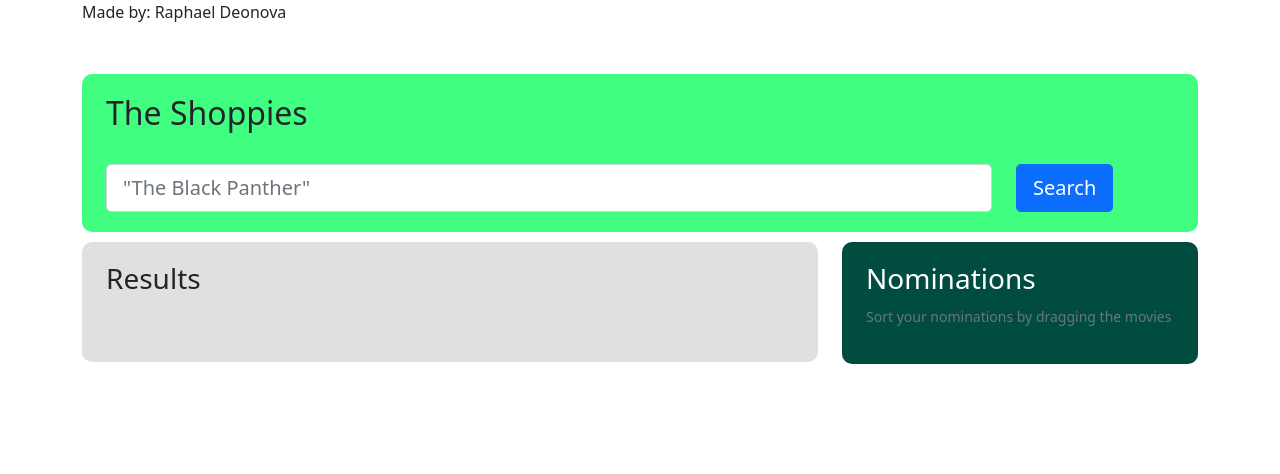
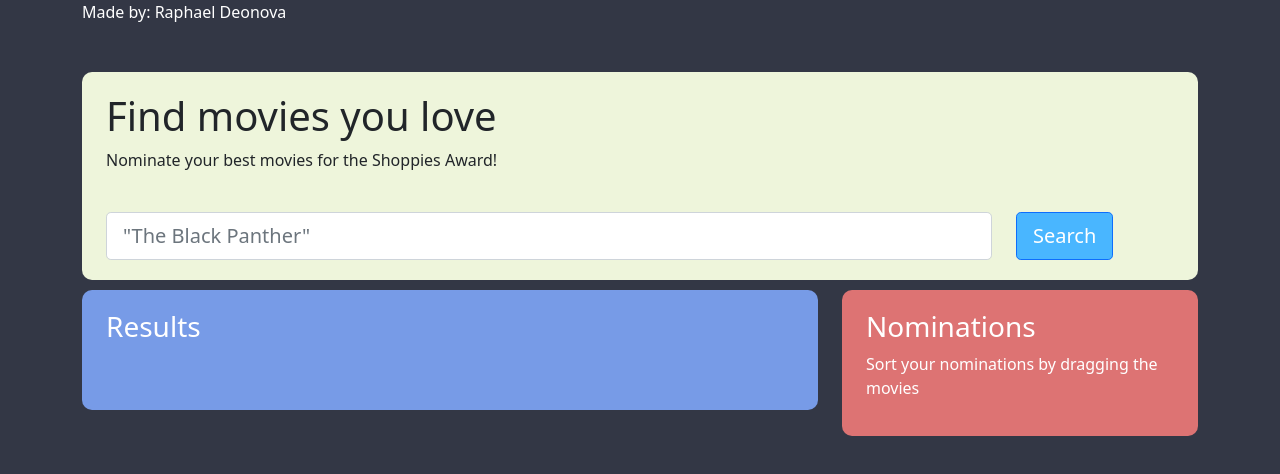
Before and after one commit to raphaeldeonova/raphaeldeonova.github.io, a React (Create React App) app: page / in a window 1280 px wide. Shown: the top 474 px of the page. Built offline with nearby package versions, Linux system fonts and the light colour scheme.

Commit message:
Added better views and complete message

```diff
--- a/src/App.css
+++ b/src/App.css
@@ -6,6 +6,6 @@
   /* background-color: rgb(223, 223, 223); */
 }
 
-body {
-  background-color: #fbf7ed;
+.app-trademark{
+  color: white;
 }
--- a/src/App.js
+++ b/src/App.js
@@ -37,8 +37,8 @@ function App(props) {
     })
   }
 
-  const addNomination = (id, title, year) => {
-    const newitem = {id: id, title:title, year: year};
+  const addNomination = (id, title, year, poster) => {
+    const newitem = {id: id, title:title, year: year, poster:poster};
     updateNominations(prevnominations => [...prevnominations, newitem]);
     addId(id);
   }
@@ -70,7 +70,8 @@ function App(props) {
           let newitem = {
             id: imdbID,
             title: Title,
-            year: Year
+            year: Year,
+            poster: Poster
           }
           newitems.push(newitem);
         })
@@ -92,7 +93,7 @@ function App(props) {
   return (
     <div>
       <Container fluid="md">
-        Made by: Raphael Deonova
+        <p className="app-trademark">Made by: Raphael Deonova</p>
         <Row>
           <Col>
             <SearchBar getMovies={getOMDbMovies}></SearchBar>
@@ -103,7 +104,7 @@ function App(props) {
             <Nominations ids={nominationids} nominations={nominations} updateNominations={updateNominations} handleDeleteNomination={removeNomination}></Nominations>
           </Col>
           <Col sm={8}>
-            <SearchResults ids={nominationids} results={results} addNomination={addNomination} isloading={isLoading} isComplete={isComplete}></SearchResults>
+            <SearchResults ids={nominationids} nominations={nominations} results={results} addNomination={addNomination} isloading={isLoading} isComplete={isComplete}></SearchResults>
           </Col>
         </Row>
       </Container>
--- a/src/Nominations.css
+++ b/src/Nominations.css
@@ -1,6 +1,6 @@
 .nominations-container{
     margin-top: 10px;
-    background-color: #004c3f;
+    background-color: #DD7373;
     padding: 20px;
     border-radius: 10px;
     color: white;
--- a/src/Nominations.js
+++ b/src/Nominations.js
@@ -17,7 +17,7 @@ function Nominations(props){
     return(
         <Container className="nominations-container">
             <h3>Nominations</h3>
-            <FormText muted>Sort your nominations by dragging the movies</FormText>
+            <p muted>Sort your nominations by dragging the movies</p>
             <DragDropContext onDragEnd={handleOnDragEnd}>
                 <Droppable droppableId="nominations">
                     {(provided) => (
@@ -31,7 +31,7 @@ function Nominations(props){
                                                     <Col auto>
                                                         <p>{title} ({year})</p>
                                                     </Col>
-                                                    <Col xl={3}>
+                                                    <Col xl={4} >
                                                         <Button size="sm" variant="outline-dark" onClick={() => props.handleDeleteNomination(index, id)}> remove</Button>
                                                     </Col>
                                                 </Row>
--- a/src/SearchBar.css
+++ b/src/SearchBar.css
@@ -1,6 +1,14 @@
 .searchbar-container{
-    margin-top: 50px;
-    background-color: #40ff80;
+    margin-top: 2em;
+    background-color: #EEF5DB;
     padding: 20px;
     border-radius: 10px;
 }
+
+.searchbar-button{
+    background-color: #49B6FF !important;
+}
+
+.searchbar-button:hover{
+    background-color: #3a90ca !important;
+}
--- a/src/SearchBar.js
+++ b/src/SearchBar.js
@@ -21,7 +21,12 @@ function SearchBar(props){
             <FormGroup >
                 <Row>
                     <Col>
-                        <h2>The Shoppies</h2>
+                        <h1>Find movies you love</h1>
+                    </Col>
+                </Row>
+                <Row>
+                    <Col>
+                        <p>Nominate your best movies for the Shoppies Award!</p>
                     </Col>
                 </Row>
                 <br></br>
@@ -30,7 +35,7 @@ function SearchBar(props){
                         <FormControl size="lg" type="text" placeholder='"The Black Panther"' onChange={handleChange}  onKeyPress={handleKeyPress}/>
                     </Col>
                     <Col sm={2}>
-                        <Button type="submit" size="lg" onClick={() => props.getMovies(input)}>Search</Button>
+                        <Button className="searchbar-button" type="submit" size="lg" onClick={() => props.getMovies(input)}>Search</Button>
                     </Col>
                 </Row>
             </FormGroup>
--- a/src/SearchResults.css
+++ b/src/SearchResults.css
@@ -1,7 +1,19 @@
 .searchresults-container{
     margin-top: 10px;
-    background-color: rgb(224, 224, 224);
+    background-color: #779BE7;
     padding: 20px;
     border-radius: 10px;
     min-height: 120px;
 }
+
+.searchresults-header{
+    color: white !important;
+}
+
+.searchresults-muted{
+    background-color: rgb(233, 233, 233) !important;
+}
+
+.searchresults-listitem{
+    padding:0 !important
+}
--- a/src/SearchResults.js
+++ b/src/SearchResults.js
@@ -1,6 +1,10 @@
-import {Container, Row, Col, Button, ListGroupItem, ListGroup, Spinner} from 'react-bootstrap'
+import {
+    Container, Row, Col, Button, ListGroupItem,
+    ListGroup, Spinner, Card, CardImg, CardText} from 'react-bootstrap'
 import  React, {useEffect, useState} from 'react'
 import './SearchResults.css'
+import FigureImage from 'react-bootstrap/esm/FigureImage'
+import Nominations from './Nominations'
 
 
 /**
@@ -16,43 +20,97 @@ import './SearchResults.css'
 
 function SearchResults(props){
 
+    const centerstyle = {
+        paddingTop: "8%"
+
+    }
+
     if(props.isloading){
         return(
             <Container className="searchresults-container">
-                <h3>Results</h3>
-                <Spinner animation="border"></Spinner>
+                <h3 className="searchresults-header">Results</h3>
+                <Spinner variant="light" animation="border" />
             </Container>
         )
     } else if(props.isComplete){
+        console.log(props.results)
         return(
+            <div>
                 <Container className="searchresults-container">
-                <h3>Complete</h3>
+                    <h3 className="searchresults-header">Here are your nominees!</h3>
+                    <br></br>
+                    <Row>
+                        {props.nominations.map(({id, title, year, poster}) => {
+                            return(
+                            <Card style={{width: "17%", margin: "10px", padding:"0px"}} key={id}>
+                                <FigureImage
+                                                width={101*1.2}
+                                                height={150*1.2}
+                                                alt="image"
+                                                src={poster}
+                                                style={{margin:0}}
+                                            />
+                                <Card.Body>
+                                    <Card.Title style={{fontSize:"0.7em"}}> {title} ({year})</Card.Title>
+                                </Card.Body>
+                            </Card>
+                            )
+                        })}
+                    </Row>
                 </Container>
+            </div>
         )
     } else {
         return(
             <Container className="searchresults-container">
-                <h3>Results</h3>
+                <h3 className="searchresults-header">Results</h3>
 
                 <ListGroup>
-                    {props.results.map(({id, title, year}, index) => {
-                        return(
-                            <ListGroupItem auto key={id} className="mt-2">
+                    {props.results.map(({id, title, year, poster}, index) => {
+                        if(!props.ids.has(id)){
+                            return (
+                                <ListGroupItem auto key={id} className="mt-2 searchresults-listitem">
                                     <Row>
-                                    <Col auto>
+                                        <Col xs xl={2}>
+                                            <FigureImage
+                                                width={101}
+                                                height={150}
+                                                alt="image"
+                                                src={poster}
+                                                style={{margin:0}}
+                                            />
+                                        </Col>
+                                        <Col xs md = {true} lg = {true} style={centerstyle}>
                                             <p>{title} ({year})</p>
                                         </Col>
-                                    <Col xl={3}>
-                                        {!props.ids.has(id) &&
-                                            <Button size="sm" variant="outline-success" onClick={() => {
-                                                props.addNomination(id, title, year);
-                                                // update()
+                                        <Col xs md = {true} lg= {true} style={centerstyle}>
+                                            <Button  size="sm" variant="outline-success" onClick={() => {
+                                                props.addNomination(id, title, year, poster);
                                             }}> nominate</Button>
-                                        }
                                         </Col>
                                     </Row>
                                 </ListGroupItem>
                             )
+                        } else {
+                            return(
+                                <ListGroupItem auto key={id} className="mt-2 searchresults-listitem searchresults-muted">
+                                    <Row>
+                                        <Col xs xl={2}>
+                                            <FigureImage
+                                                width={101}
+                                                height={150}
+                                                alt="image"
+                                                src={poster}
+                                                style={{margin:0}}
+                                            />
+                                        </Col>
+                                        <Col xs md = {true} lg = {true} style={centerstyle}>
+                                            <p>{title} ({year})</p>
+                                        </Col>
+                                    </Row>
+                                </ListGroupItem>
+                            )
+                        }
                     })}
                 </ListGroup>
             </Container>
--- a/src/index.css
+++ b/src/index.css
@@ -5,6 +5,7 @@ body {
     sans-serif;
   -webkit-font-smoothing: antialiased;
   -moz-osx-font-smoothing: grayscale;
+  background-color: #333745 !important;
 }
 
 code {
```
Lines whose indentation alone changed are shown as unchanged.
